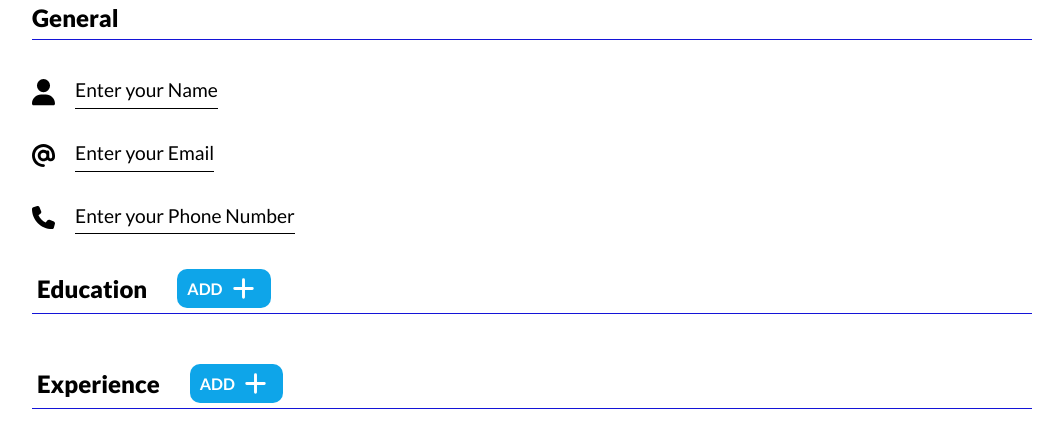
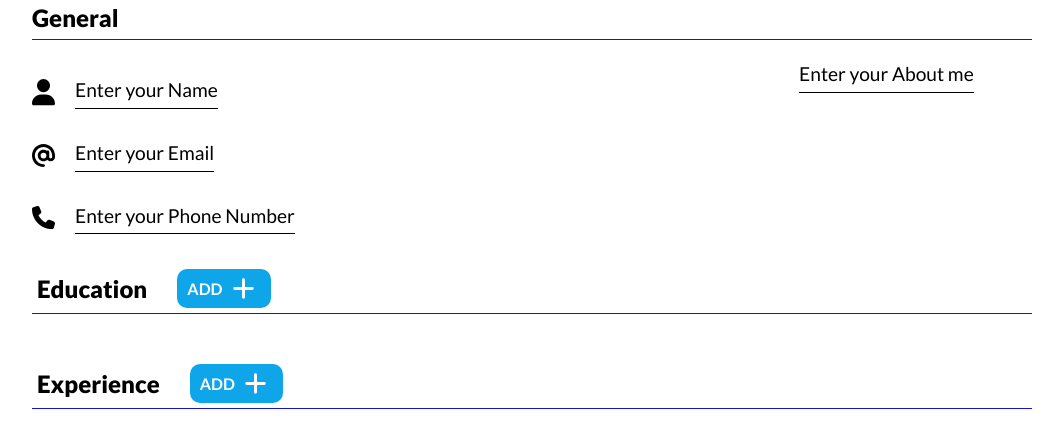
Before and after one commit to ehsan-saf/cv-app, a React (Vite) app: page / in a window 1280 px wide. Shown: the top 448 px of the page, without its empty margins (108-1171 px from the left). Built offline with nearby package versions, Linux system fonts and the light colour scheme.

Commit message:
Add basic about me textarea

```diff
--- a/src/components/Experience.jsx
+++ b/src/components/Experience.jsx
@@ -73,7 +73,7 @@ function Form({ formRef, onClose, onChange, obj }) {
           Main responsibilites
           <textarea
             name="responsibility"
-            className="job-textarea"
+            className="textarea"
             onChange={onChange}
             value={obj.responsibility}
           ></textarea>
--- a/src/components/General.jsx
+++ b/src/components/General.jsx
@@ -1,5 +1,5 @@
 import "../styles/General.css";
-import Info from "./Info";
+import { Info, Textarea } from "./Info";
 
 export default function General() {
   const nameIcon = (
@@ -32,6 +32,8 @@ export default function General() {
   return (
     <div className="section-container">
       <h2 className="section-title">General</h2>
+      <div className="general-container">
+        <div>
           <div className="inputs">
             <Info infoName={"Name"} icon={nameIcon} type={"text"} key={0} />
             <Info infoName={"Email"} icon={mailIcon} type={"email"} key={1} />
@@ -43,5 +45,10 @@ export default function General() {
             />
           </div>
         </div>
+        <label className="about-container">
+          <Textarea infoName={"About me"} />
+        </label>
+      </div>
+    </div>
   );
 }
--- a/src/components/Info.jsx
+++ b/src/components/Info.jsx
@@ -1,7 +1,7 @@
 import { useState } from "react";
 import "../styles/Info.css";
 
-export default function Info({ infoName, type, icon }) {
+export function Info({ infoName, type, icon }) {
   const [text, setText] = useState("");
   const [isEditing, SetIsEditing] = useState(false);
 
@@ -41,3 +41,43 @@ export default function Info({ infoName, type, icon }) {
     </div>
   );
 }
+
+// About ME Textarea
+export function Textarea({ infoName, icon }) {
+  const [text, setText] = useState("");
+  const [isEditing, SetIsEditing] = useState(false);
+
+  function handleChange(e) {
+    setText(e.target.value);
+  }
+
+  function toggleMode() {
+    SetIsEditing(!isEditing);
+  }
+
+  return (
+    <div className="info-container">
+      {isEditing ? (
+        <button className="btn confirm-button" onClick={toggleMode}></button>
+      ) : (
+        <button className="btn edit-button" onClick={toggleMode}></button>
+      )}
+      <label className="info-label">
+        {icon}
+        {isEditing ? (
+          <>
+            <textarea
+              className="textarea"
+              onChange={handleChange}
+              value={text}
+            ></textarea>
+          </>
+        ) : (
+          <p className="info">
+            {text.trim() === "" ? `Enter your ${infoName}` : text}
+          </p>
+        )}
+      </label>
+    </div>
+  );
+}
--- a/src/styles/Experience.css
+++ b/src/styles/Experience.css
@@ -5,16 +5,9 @@
 
 /* Form & Dialog */
 
-.job-textarea {
+.textarea {
   resize: none;
-}
 
-.job-textarea {
-  border: none;
-  border-radius: 10px;
-}
-
-.job-textarea {
   font-size: 1rem;
 
   padding: 8px 10px;
@@ -25,8 +18,8 @@
   background-color: var(--input-bg);
 }
 
-.job-textarea:active,
-.job-textarea:focus {
+.textarea:active,
+.textarea:focus {
   outline-width: 2px;
   outline-color: var(--input-border-active);
 }
--- a/src/styles/General.css
+++ b/src/styles/General.css
@@ -1,6 +1,3 @@
-.section-container {
-}
-
 .section-title {
   padding-bottom: 3px;
   border-bottom: var(--section-border);
@@ -17,3 +14,8 @@
 .inputs .info-container {
   flex: 1;
 }
+
+.general-container {
+  display: flex;
+  justify-content: space-between;
+}
```
Lines whose indentation alone changed are shown as unchanged.
